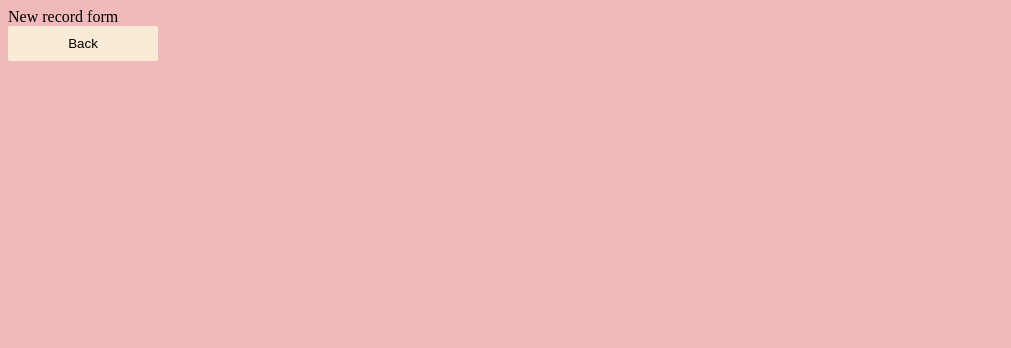
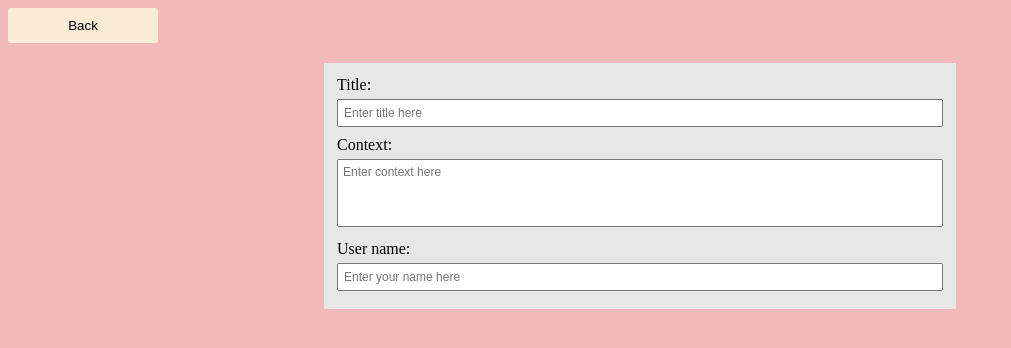
Before and after one commit to ArminasStrolys/react-application-assignment-2, a React (Create React App) app: page /new-record in a window 1280 px wide. Shown: the top 348 px of the page, without its empty margins (0-1011 px from the left). Built offline with nearby package versions, Linux system fonts and the light colour scheme; no server answers.

Commit message:
Styling and creating new form page

```diff
--- a/src/components/newRecordForm/NewRecordForm.jsx
+++ b/src/components/newRecordForm/NewRecordForm.jsx
@@ -1,15 +1,61 @@
-import React from "react";
+import React, { useState, useEffect } from "react";
 
 const NewRecordForm = () => {
+  const [newPost, setNewPost] = useState([]);
+
+  useEffect(() => {
+    const createPost = {
+      method: "POST",
+      body: "Lorem lorem lorem lorem lorem lorem lorem lorem lorem lorem",
+      id: 198,
+      title: "Lorem testum",
+      userId: 111,
+    };
+
+    fetch(`https://jsonplaceholder.typicode.com/posts`, createPost)
+      .then((res) => res.json())
+      .then((data) => setNewPost(data))
+      .catch((error) => console.log(error));
+  }, []);
+
+  console.log(newPost);
+
   return (
     <div>
-      New record form
-      <br />
       <form action="/">
         <button className="back-button" type="submit">
           Back
         </button>
       </form>
+      <>
+        <form className="detail" to="/details">
+          <div className="post">
+            <table className="table">
+              <tbody>
+                <tr>
+                  <td>
+                    <label>Title: </label>
+                    <input type="text" placeholder="Enter title here" />
+                  </td>
+                </tr>
+                <tr>
+                  <td>
+                    <label>Context: </label>
+                    {/* <input className="context" type="text" placeholder="Enter context here" /> */}
+                    <textarea id="w3review" name="w3review" rows="4" cols="50" placeholder="Enter context here"></textarea>
+                  </td>
+                </tr>
+                <tr>
+                  <td>
+                    <label>User name: </label>
+                    <input type="text" placeholder="Enter your name here" />
+                  </td>
+                </tr>
+              </tbody>
+            </table>
+          </div>
+        </form>
+      </>
     </div>
   );
 };
--- a/src/components/style/_newRecordForm.scss
+++ b/src/components/style/_newRecordForm.scss
@@ -1 +1,19 @@
 @import "_var.scss";
+
+.detail {
+  .post {
+    .table {
+      width: 100%;
+      input,
+      textarea {
+        margin: 5px 0;
+        width: 100%;
+        resize: none;
+        font-family: Arial, Helvetica, sans-serif;
+        font-size: 12px;
+        padding: 5px;
+        box-sizing: border-box;
+      }
+    }
+  }
+}
```
